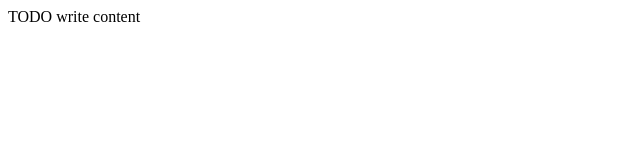
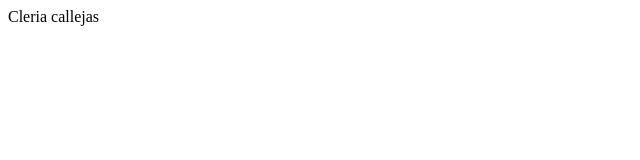
Before and after one commit to ccallejas/cleria.github.io, a plain HTML site: page index.html in a window 1280 px wide. Shown: the full height of the page, 0-640 px from the left. Drawn offline with Linux system fonts and the light colour scheme.

Commit message:
se sube cambios en el index

```diff
--- a/index.html
+++ b/index.html
@@ -6,11 +6,11 @@ and open the template in the editor.
 -->
 <html>
     <head>
-        <title>TODO supply a title</title>
+        <title>My site</title>
         <meta charset="UTF-8">
         <meta name="viewport" content="width=device-width, initial-scale=1.0">
     </head>
     <body>
-        <div>TODO write content</div>
+        <div>Cleria callejas</div>
     </body>
 </html>
```
